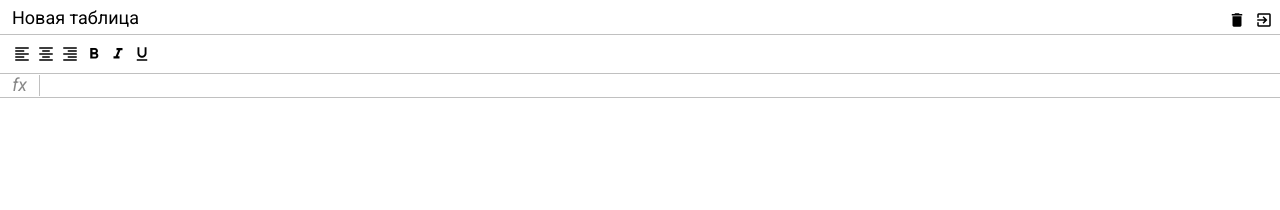
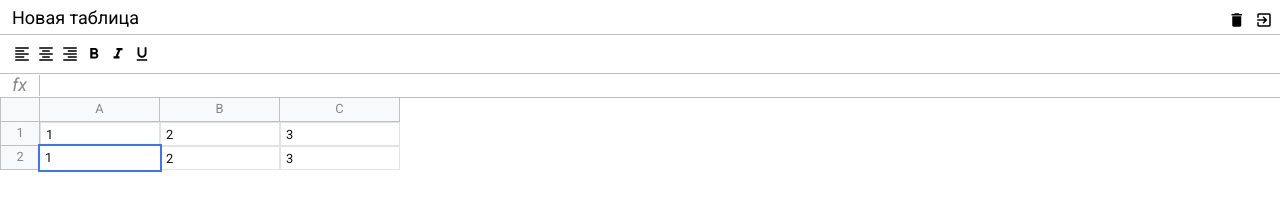
Before and after one commit to cigna2020/js_udemy_minin, a website built with webpack: page src/index.html in a window 1280 px wide. Built offline with nearby package versions, Linux system fonts and the light colour scheme.

Commit message:
add style for the block table

```diff
--- a/src/index.html
+++ b/src/index.html
@@ -62,12 +62,46 @@
 
             <div class="excel__table">
 
+                <div class="row">
+                    <div class="row-info">
+
+                    </div>
+
+                    <div class="row-data">
+                        <div class="column">A</div>
+                        <div class="column">B</div>
+                        <div class="column">C</div>
+
+                    </div>
+                </div>
+
+                <div class="row">
+
+                    <div class="row-info">1</div>
+
+                    <div class="row-data">
+                        <div class="cell" contenteditable="true">1</div>
+                        <div class="cell" contenteditable="true">2</div>
+                        <div class="cell" contenteditable="true">3</div>
+                    </div>
+                </div>
+
+                <div class="row">
+
+                    <div class="row-info">2</div>
+
+                    <div class="row-data">
+                        <div class="cell selected" contenteditable="true">1</div>
+                        <div class="cell" contenteditable="true">2</div>
+                        <div class="cell" contenteditable="true">3</div>
+                    </div>
+                </div>
+
+
             </div>
 
         </div>
 
-    </div>
-
 </body>
 
 </html>
--- a/src/scss/_variables.scss
+++ b/src/scss/_variables.scss
@@ -1,5 +1,7 @@
 $header-height: 34px;
 $toolbar-height: 40px;
 $formula-height: 24px;
+$row-height: 24px;
 $info-cell-width: 40px;
+$cell-width: 120px;
 $border-color: #c0c0c0;
--- a/src/scss/index.scss
+++ b/src/scss/index.scss
@@ -20,4 +20,7 @@ body {
 .excel {
     position: relative;
     color: #888;
+    height: 100%;
+    max-width: 100%;
+    font-size: .8rem;
 }
--- a/src/scss/table.scss
+++ b/src/scss/table.scss
@@ -2,5 +2,65 @@
 @import "mixins.scss";
 
 .excel__table {
+    position: absolute;
+    left: 0;
+    right: 0;
+    padding-bottom: 2px;
+    top: $header-height + $toolbar-height + $formula-height;
+    overflow-x: auto;
 
+    .row {
+        display: flex;
+        flex-direction: row;
+        min-height: 20px;
+        height: $row-height;
+    }
+
+    .row-info {
+        display: flex;
+        justify-content: center;
+        align-items: center;
+        min-width: $info-cell-width;
+        height: 100%;
+        border: 1px solid $border-color;
+        background-color: #f8f9fa;
+        border-top: none;
+    }
+
+    .row-data {
+        display: flex;
+    }
+
+    .column {
+        display: flex;
+        justify-content: center;
+        align-items: center;
+        background-color: #f8f9fa;
+        min-width: 40px;
+        width: $cell-width;
+        border: 1px solid $border-color;
+        border-top: none;
+        border-left: none;
+        height: 100%;
+
+    }
+
+    .cell {
+        min-width: 40px;
+        padding: 5px;
+        width: $cell-width;
+        height: 100%;
+        border-top: 0;
+        border-left: 0;
+        color: #111;
+        white-space: nowrap;
+        border: 1px solid #e2e3e3;
+        outline: none;
+    }
+
+    .selected {
+        border: none;
+        outline: 2px solid #3c74ff;
+        z-index: 2;
+    }
 }
```
